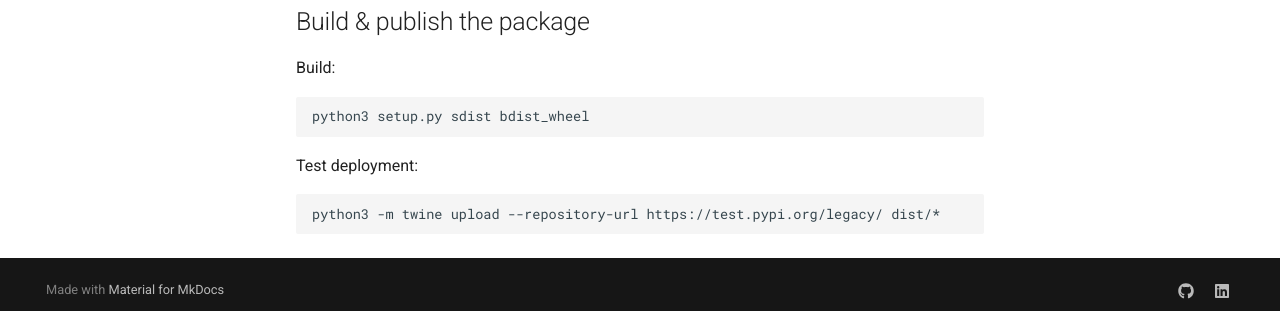
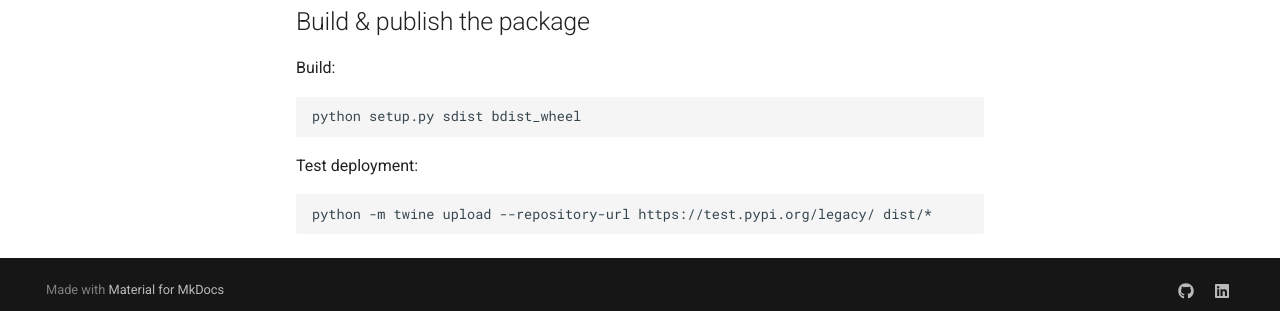
Before and after one commit to tracek/gee_asset_manager, an MkDocs documentation site: the page built from docs/developer_notes.md, in a window 1280 px wide. Shown: the part 586-897 px from the top of the page. Built offline with MkDocs 1.6.1 and Material for MkDocs 9.7.7, drawn with Linux system fonts in a browser that asks for light colours; comment, search, counter and statistics services are not loaded.

Commit message:
No need to specify python version

````diff
--- a/docs/developer_notes.md
+++ b/docs/developer_notes.md
@@ -19,11 +19,11 @@ The `-s` switch allows for interactive user input.
 
 Build:
 ```bash
-python3 setup.py sdist bdist_wheel
+python setup.py sdist bdist_wheel
 ```
 
 Test deployment:
 
 ```bash
-python3 -m twine upload --repository-url https://test.pypi.org/legacy/ dist/*
+python -m twine upload --repository-url https://test.pypi.org/legacy/ dist/*
 ```
````
